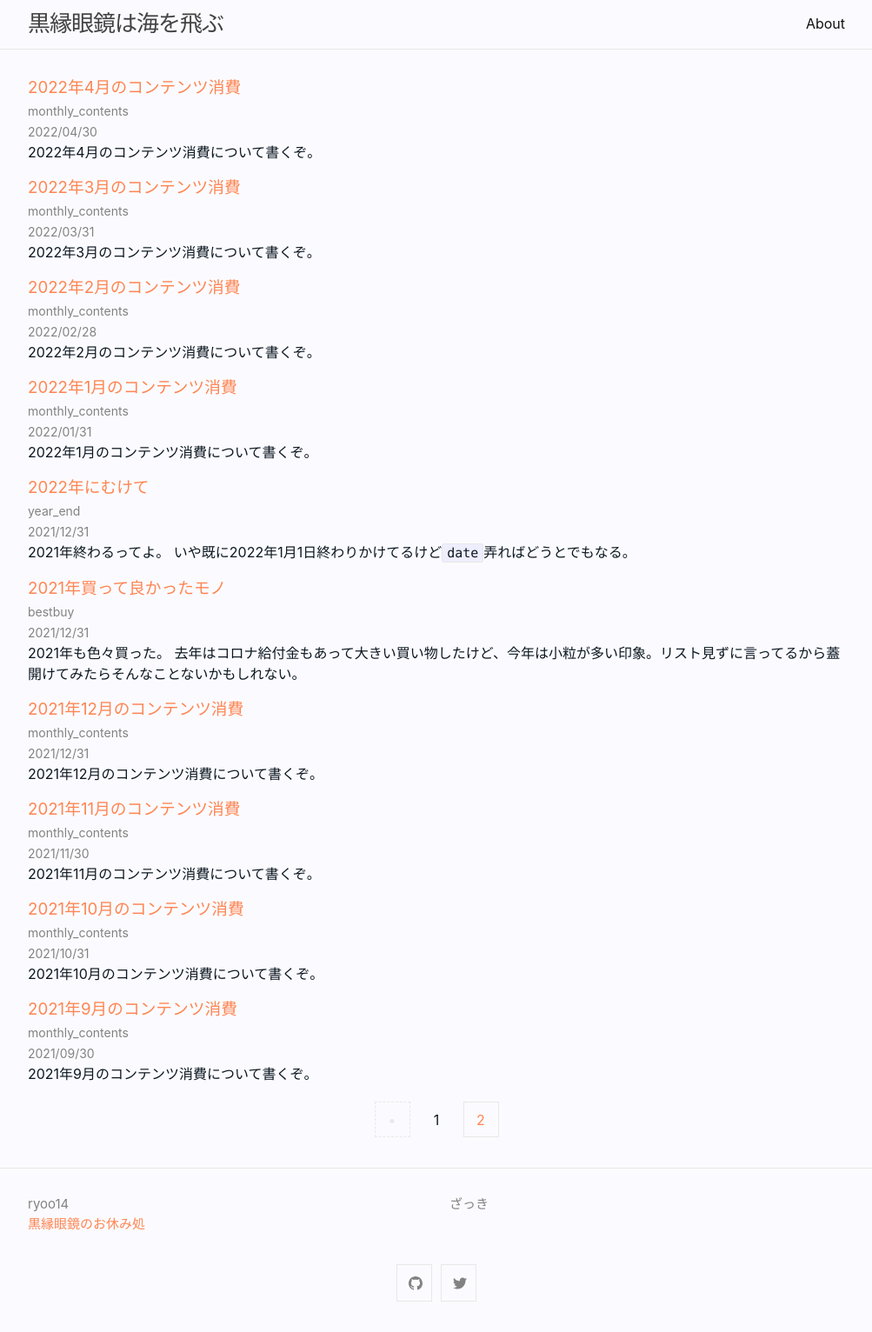
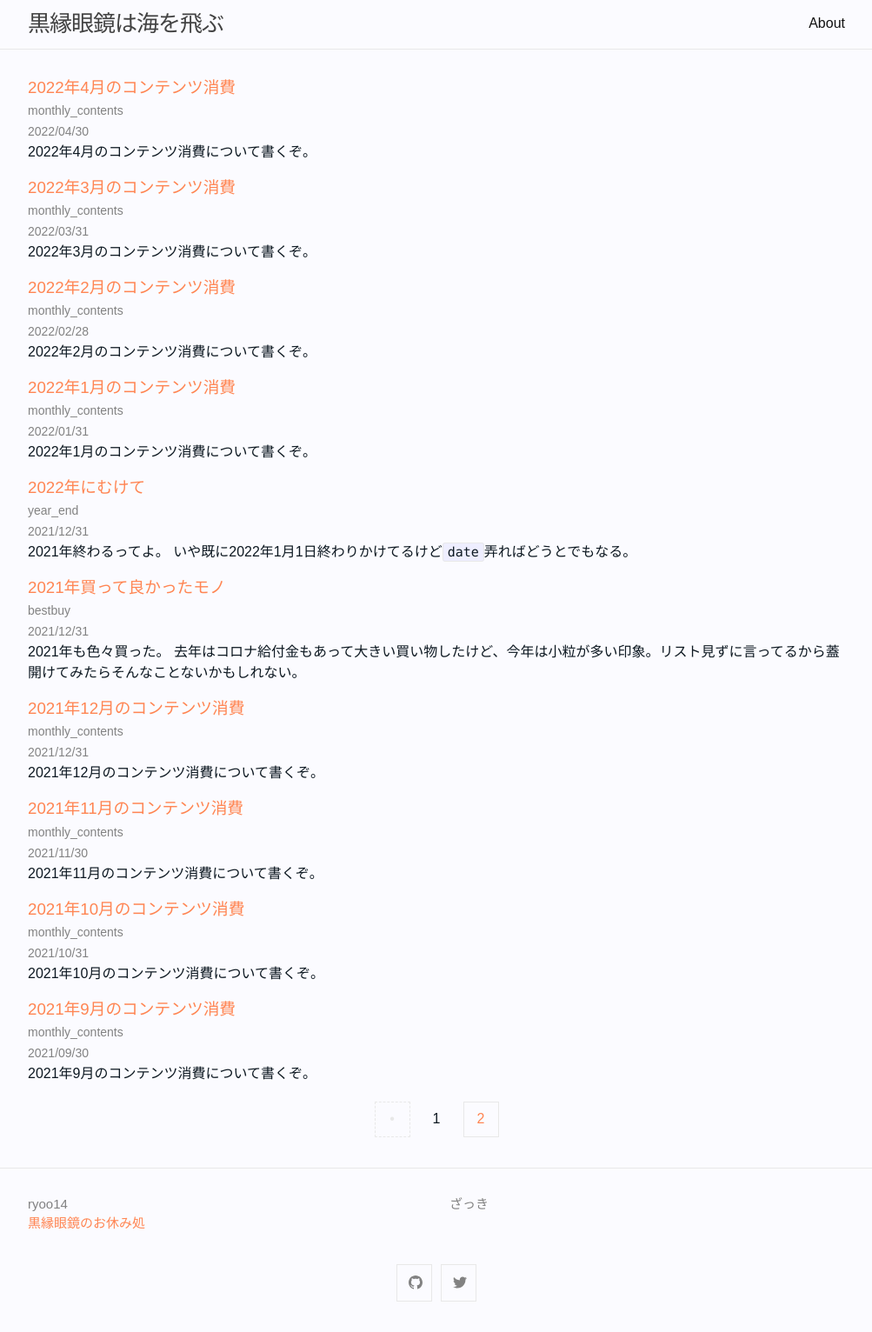
Before and after one commit to ryoo14/blog_ryoo_cc, a Jekyll site: the page built from index.html, in a window 1280 px wide. Shown: the whole page at 87% size, without its empty margins (138-1141 px from the left). Built offline with Jekyll 4.4.1, drawn with Linux system fonts in a browser that asks for light colours; some web fonts are replaced; the list of posts is cut into pages by our own code.

Commit message:
change font

```diff
--- a/_includes/custom-head.html
+++ b/_includes/custom-head.html
@@ -5,3 +5,6 @@
   2. Customize default _includes/custom-head.html in your source directory and insert the given code snippet.
 {% endcomment %}
 <script data-ad-client="ca-pub-6823442970445693" async src="https://pagead2.googlesyndication.com/pagead/js/adsbygoogle.js"></script>
+<link rel="preconnect" href="https://fonts.googleapis.com">
+<link rel="preconnect" href="https://fonts.gstatic.com" crossorigin>
+<link href="https://fonts.googleapis.com/css2?family=Zen+Maru+Gothic:wght@400&display=swap" rel="stylesheet">
--- a/_sass/minima/custom-styles.scss
+++ b/_sass/minima/custom-styles.scss
@@ -7,6 +7,7 @@
 body {
   background-color: #FBFBFF;
   color: #0D1821;
+  font-family: 'Zen Maru Gothic', sans-serif;
 }
 
 h1{
```
